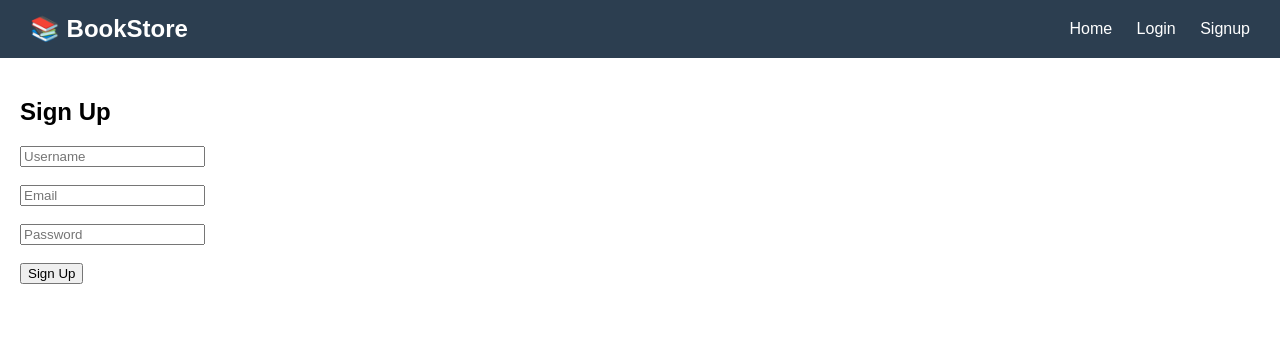
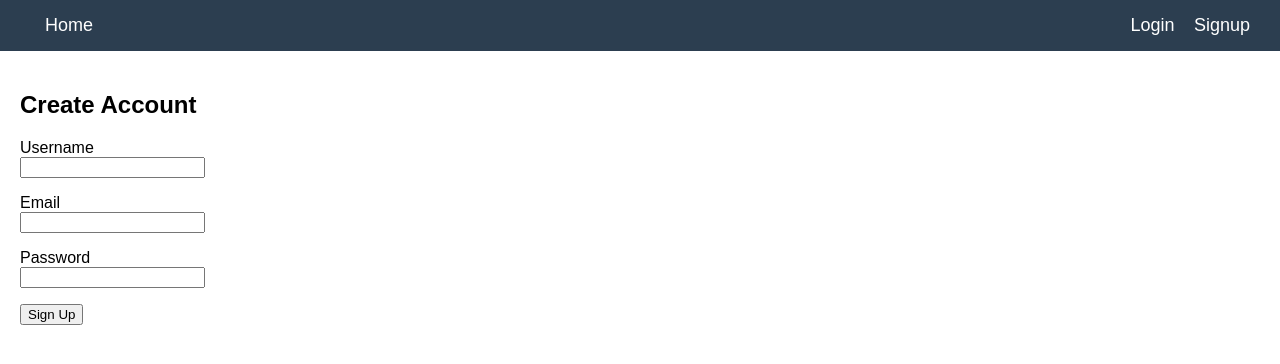
Before and after one commit to Farhan-2007/PCVerse, a Flask app: page /signup in a window 1280 px wide. Shown: the top 364 px of the page. Run offline with Flask 3, Linux system fonts and the light colour scheme.

Commit message:
User_authentication

```diff
--- a/Ecommerce/app/auth.py
+++ b/Ecommerce/app/auth.py
@@ -1,11 +1,70 @@
-from flask import Blueprint, render_template
+from flask import Blueprint, render_template, request, redirect, url_for
+from app import db
+from app.models import User
+from flask_login import login_user, logout_user, login_required
 
 auth = Blueprint('auth', __name__)
 
-@auth.route("/login")
+# Signup
+@auth.route("/signup", methods=['GET', 'POST'])
+def signup():
+
+    if request.method == 'POST':
+
+        username = request.form.get('username')
+        email = request.form.get('email')
+        password = request.form.get('password')
+
+        existing_user = User.query.filter_by(
+            username=username
+        ).first()
+
+        if existing_user:
+            return "Username already exists!"
+
+        user = User(
+            username=username,
+            email=email,
+            password=password
+        )
+
+        db.session.add(user)
+        db.session.commit()
+
+        return redirect(url_for('auth.login'))
+
+    return render_template("signup.html")
+
+
+# Login
+@auth.route("/login", methods=['GET', 'POST'])
 def login():
+
+    if request.method == 'POST':
+
+        email = request.form.get('email')
+        password = request.form.get('password')
+
+        user = User.query.filter_by(
+            email=email
+        ).first()
+
+        if user and user.password == password:
+
+            login_user(user)
+
+            return redirect(url_for('main.home'))
+
+        return "Invalid Email or Password"
+
     return render_template("login.html")
 
-@auth.route("/signup")
-def signup():
-    return render_template("signup.html")
+
+# Logout
+@auth.route("/logout")
+@login_required
+def logout():
+
+    logout_user()
+
+    return redirect(url_for('main.home'))
--- a/Ecommerce/app/static/style.css
+++ b/Ecommerce/app/static/style.css
@@ -33,3 +33,24 @@ body {
 .container {
     padding: 20px;
 }
+.navbar {
+    background-color: #2c3e50;
+    padding: 15px 30px;
+
+    display: flex;
+    justify-content: space-between;
+    align-items: center;
+}
+
+.nav-left a,
+.nav-right a {
+    color: white;
+    text-decoration: none;
+    margin-left: 15px;
+    font-size: 18px;
+}
+
+.nav-right span {
+    color: white;
+    margin-right: 15px;
+}
--- a/Ecommerce/app/templates/layout.html
+++ b/Ecommerce/app/templates/layout.html
@@ -3,35 +3,36 @@
 
 <head>
     <title>Book Store</title>
-    <link rel = "stylesheet" href="{{ url_for('static', filename = 'style.css') }}">
+    <link rel="stylesheet" href="{{ url_for('static', filename = 'style.css') }}">
 </head>
 
 <body>
 
     <nav class="navbar">
 
-        <a class="logo" href="{{ url_for('main.home') }}">
-            📚 BookStore
-        </a>
+        <div class="nav-left">
+            <a href="{{ url_for('main.home') }}">Home</a>
+        </div>
 
-        <div class="nav-links">
+        <div class="nav-right">
 
-            <a href="{{ url_for('main.home') }}">
-                Home
-            </a>
+            {% if current_user.is_authenticated %}
 
-            <a href="{{ url_for('auth.login') }}">
-                Login
-            </a>
+            <span>👤 {{ current_user.username }}</span>
 
-            <a href="{{ url_for('auth.signup') }}">
-                Signup
-            </a>
+            <a href="{{ url_for('auth.logout') }}">Logout</a>
+
+            {% else %}
+
+            <a href="{{ url_for('auth.login') }}">Login</a>
+
+            <a href="{{ url_for('auth.signup') }}">Signup</a>
+
+            {% endif %}
 
         </div>
 
     </nav>
-
     <div class="container">
 
         {% block content %}
--- a/Ecommerce/app/templates/signup.html
+++ b/Ecommerce/app/templates/signup.html
@@ -2,19 +2,27 @@
 
 {% block content %}
 
-<h2>Sign Up</h2>
+<h2>Create Account</h2>
 
-<form>
-    <input type="text" placeholder="Username">
-    <br><br>
+<form method="POST">
 
-    <input type="email" placeholder="Email">
-    <br><br>
+    <p>
+        <label>Username</label><br>
+        <input type="text" name="username">
+    </p>
 
-    <input type="password" placeholder="Password">
-    <br><br>
+    <p>
+        <label>Email</label><br>
+        <input type="email" name="email">
+    </p>
+
+    <p>
+        <label>Password</label><br>
+        <input type="password" name="password">
+    </p>
 
     <button type="submit">Sign Up</button>
+
 </form>
 
 {% endblock content %}
```
Also changed, not shown: Ecommerce/app/__init__.py (+6 -1 lines), Ecommerce/app/models.py (+38 -21 lines), Ecommerce/app/templates/login.html (+11 -5 lines), Ecommerce/instance/site.db.
